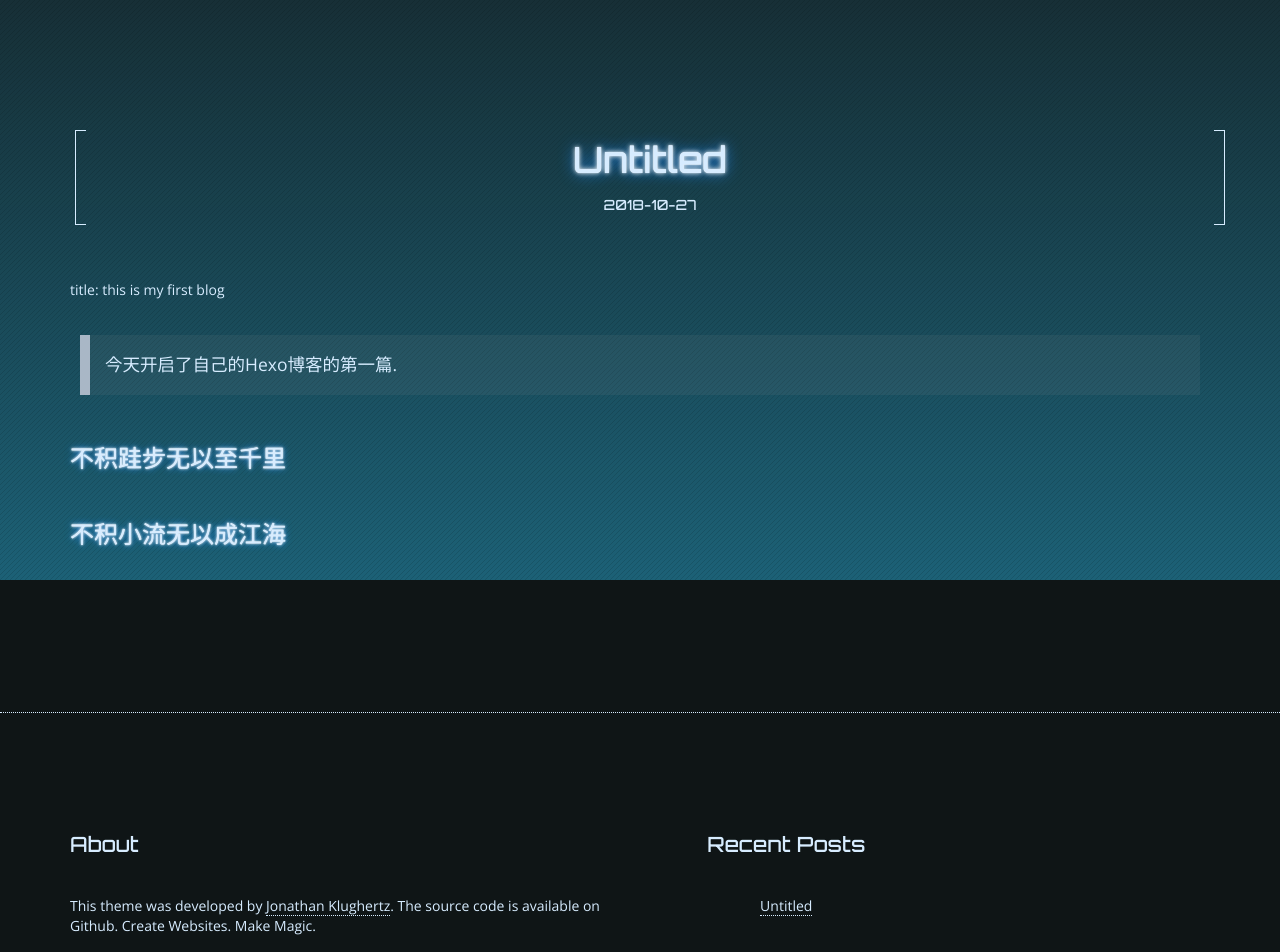
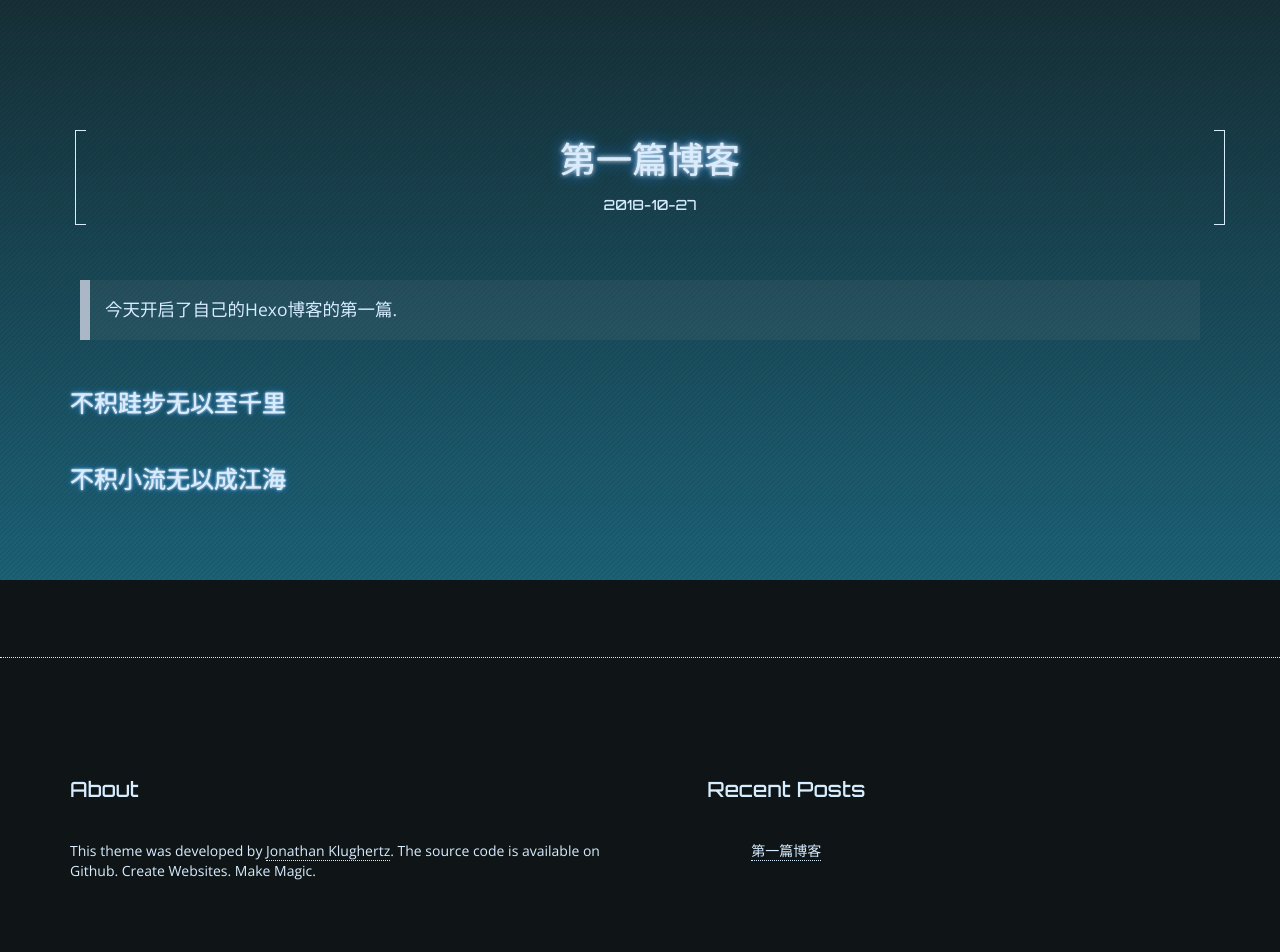
Before and after one commit to ZhangDi-d/ZhangDi-d.github.io, a plain HTML site: page 2018/10/27/1/index.html in a window 1280 px wide. Shown: the part 220-1172 px from the top of the page. Drawn offline with nearby package versions, Linux system fonts and the light colour scheme.

Commit message:
Site updated: 2018-10-27 13:15:34

```diff
--- a/2018/10/27/1/index.html
+++ b/2018/10/27/1/index.html
@@ -10,9 +10,7 @@
 
     <!--Description-->
 
-        <meta name="description" content="title: this is my first blog
-
-今天开启了自己的Hexo博客的第一篇.
+        <meta name="description" content="今天开启了自己的Hexo博客的第一篇.
 
 不积跬步无以至千里不积小流无以成江海">
 
@@ -24,7 +22,7 @@
 
     <!--Open Graph Title-->
 
-        <meta property="og:title" content="Hexo">
+        <meta property="og:title" content="第一篇博客">
 
 
     <!--Open Graph Description-->
@@ -35,7 +33,7 @@
 
     <!--Type page-->
 
-        <meta property="og:type" content="website">
+        <meta property="og:type" content="article">
 
 
     <!--Page Cover-->
@@ -46,7 +44,7 @@
 
     <!-- Title -->
 
-    <title>Hexo</title>
+    <title>第一篇博客 - Hexo</title>
 
     <!-- Bootstrap Core CSS -->
     <link rel="stylesheet" href="//maxcdn.bootstrapcdn.com/bootstrap/4.0.0-alpha.2/css/bootstrap.min.css" integrity="sha384-y3tfxAZXuh4HwSYylfB+J125MxIs6mR5FOHamPBG064zB+AFeWH94NdvaCBm8qnd" crossorigin="anonymous">
@@ -151,7 +149,7 @@
     <div class="post-header">
         <h1 class="title">
             <a href="/2018/10/27/1/">
-                Untitled
+                第一篇博客
             </a>
         </h1>
         <div class="post-info">
@@ -169,8 +167,7 @@
 
 
         <!-- Post Content -->
-        <p>title: this is my first blog</p>
-<blockquote>
+        <blockquote>
 <p>今天开启了自己的Hexo博客的第一篇.</p>
 </blockquote>
 <h3 id="不积跬步无以至千里"><a href="#不积跬步无以至千里" class="headerlink" title="不积跬步无以至千里"></a>不积跬步无以至千里</h3><h3 id="不积小流无以成江海"><a href="#不积小流无以成江海" class="headerlink" title="不积小流无以成江海"></a>不积小流无以成江海</h3>
@@ -210,7 +207,7 @@
         <ul>
 
             <li>
-                <a class="footer-post" href="/2018/10/27/1/">Untitled</a>
+                <a class="footer-post" href="/2018/10/27/1/">第一篇博客</a>
             </li>
 
         </ul>
```
Also changed, not shown: archives/2018/10/index.html (+2 -2 lines), archives/2018/index.html (+2 -2 lines), archives/index.html (+2 -2 lines), index.html (+3 -4 lines).
